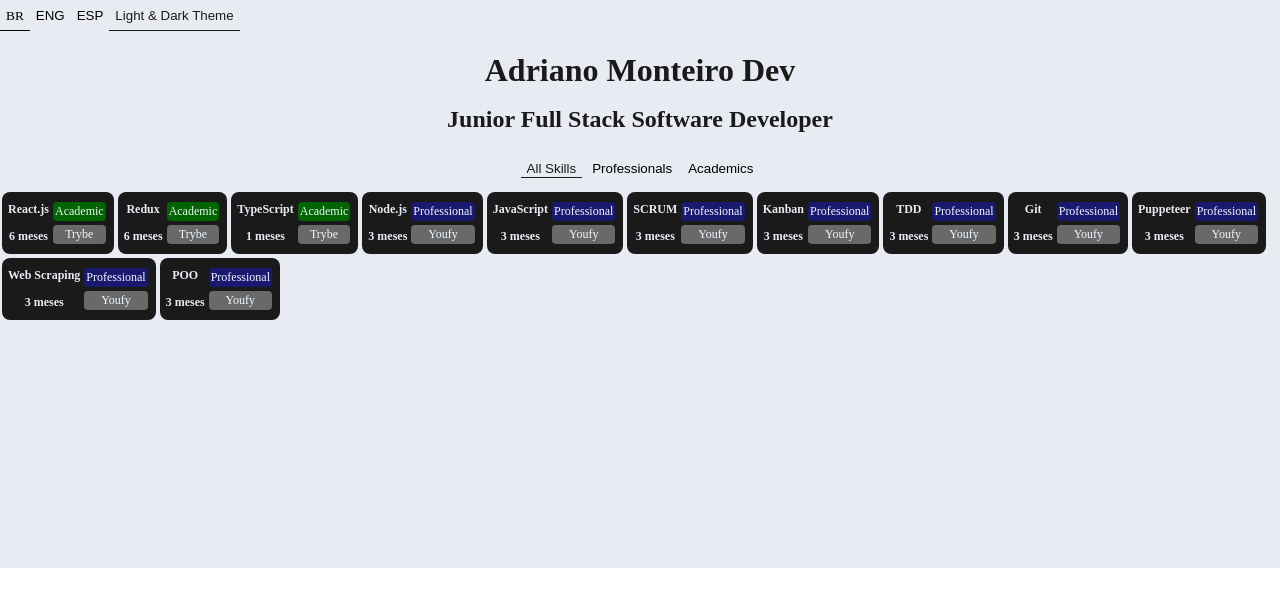
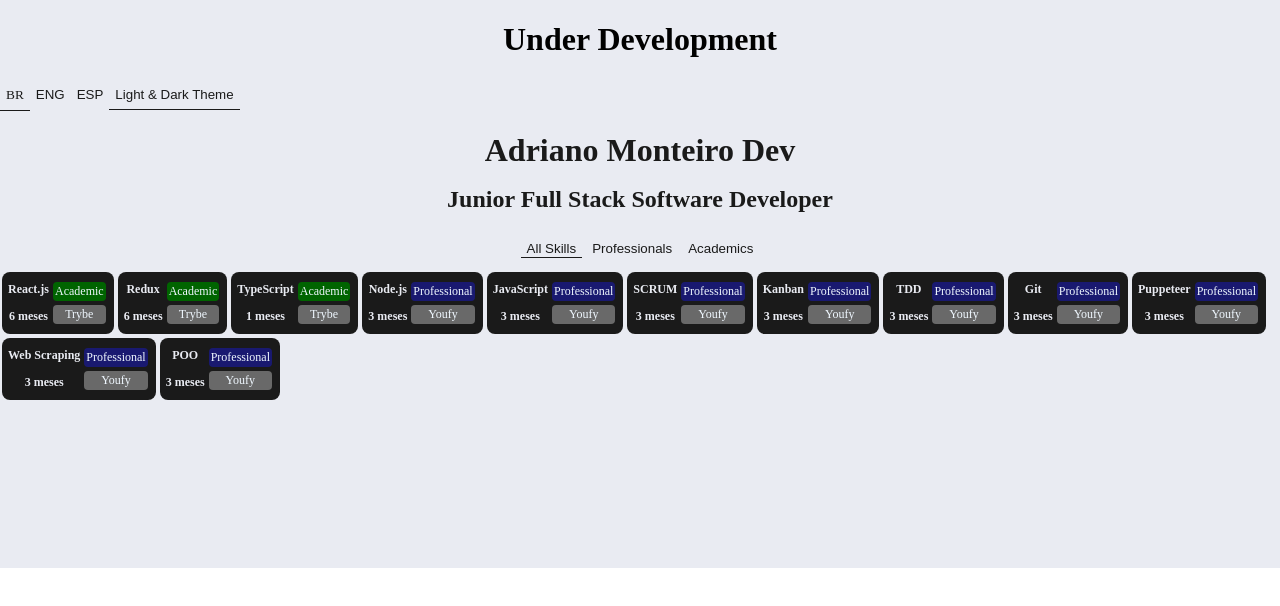
Before and after one commit to adrianomonteiroweb/adrianomonteirodev, a React (Create React App) app in the folder packages/client/: page / in a window 1280 px wide. Shown: the top 606 px of the page. Built offline with nearby package versions, Linux system fonts and the light colour scheme.

Commit message:
feat: settings style styled component

```diff
--- a/packages/client/src/App.css
+++ b/packages/client/src/App.css
@@ -2,6 +2,7 @@
   display: flex;
   min-height: 568px;
   justify-content: center;
+  text-align: center;
 }
 
 @media (max-width: 320px) {
--- a/packages/client/src/App.tsx
+++ b/packages/client/src/App.tsx
@@ -12,8 +12,10 @@ import MenuComponent from './components/menu/MenuComponent';
 import Skills from './pages/skills/Skills';
 // style
 import './App.css';
+import { useTranslation } from 'react-i18next';
 
 function App() {
+  const { t } = useTranslation();
   const [theme, setTheme] = useState('Light');
 
   function changeTheme() {
@@ -27,6 +29,7 @@ function App() {
         <Content className='content'>
           <Router>
             <div className='App'>
+              <h1>{t('Under Development')}</h1>
               <Routes>
                 <Route
                   path='/'
--- a/packages/client/src/i18next/locales/en-us/en-us.json
+++ b/packages/client/src/i18next/locales/en-us/en-us.json
@@ -3,6 +3,7 @@
     "Junior Full Stack Software Developer": "Junior Full Stack Software Developer",
     "All Skills": "All Skills",
     "Professionals": "Professionals",
-    "Academics": "Academics"
+    "Academics": "Academics",
+    "Under Development": "Under Development"
   }
 }
--- a/packages/client/src/i18next/locales/es-es/es-es.json
+++ b/packages/client/src/i18next/locales/es-es/es-es.json
@@ -3,6 +3,7 @@
     "Junior Full Stack Software Developer": "Desarrollador Junior de Software Full Stack",
     "All Skills": "Todas las habilidades",
     "Professionals": "Profesionales",
-    "Academics": "Académicos"
+    "Academics": "Académicos",
+    "Under Development": "En Desarrollo"
   }
 }
--- a/packages/client/src/i18next/locales/pt-br/pt-br.json
+++ b/packages/client/src/i18next/locales/pt-br/pt-br.json
@@ -3,6 +3,7 @@
     "Junior Full Stack Software Developer": "Desenvolvedor de Software Full Stack Júnior",
     "All Skills": "Todas as habilidades",
     "Professionals": "Profissionais",
-    "Academics": "Acadêmicas"
+    "Academics": "Acadêmicas",
+    "Under Development": "Em Desenvolvimento"
   }
 }
--- a/packages/client/src/styled-components/styledComponents.ts
+++ b/packages/client/src/styled-components/styledComponents.ts
@@ -34,9 +34,21 @@ export const Content = styled.div`
     border-bottom: 1px solid
       ${(props) => (props.theme.body === '#1a1a1a' ? '#1a1a1a' : '#e9ebf2')};
   }
-  h1,
-  h2 {
+  .skills-div h1,
+  .skills-div h2 {
     color: ${(props) =>
       props.theme.body === '#1a1a1a' ? '#1a1a1a' : '#e9ebf2'};
   }
+  .languages-div .language-button {
+    color: ${(props) =>
+      props.theme.body === '#1a1a1a' ? '#1a1a1a' : '#e9ebf2'};
+  }
+  .skills-filter-div button {
+    color: ${(props) =>
+      props.theme.body === '#1a1a1a' ? '#1a1a1a' : '#e9ebf2'};
+  }
+  .language-button.selected {
+    border-bottom: 1px solid
+      ${(props) => (props.theme.body === '#1a1a1a' ? '#1a1a1a' : '#e9ebf2')};
+  }
 `;
```
